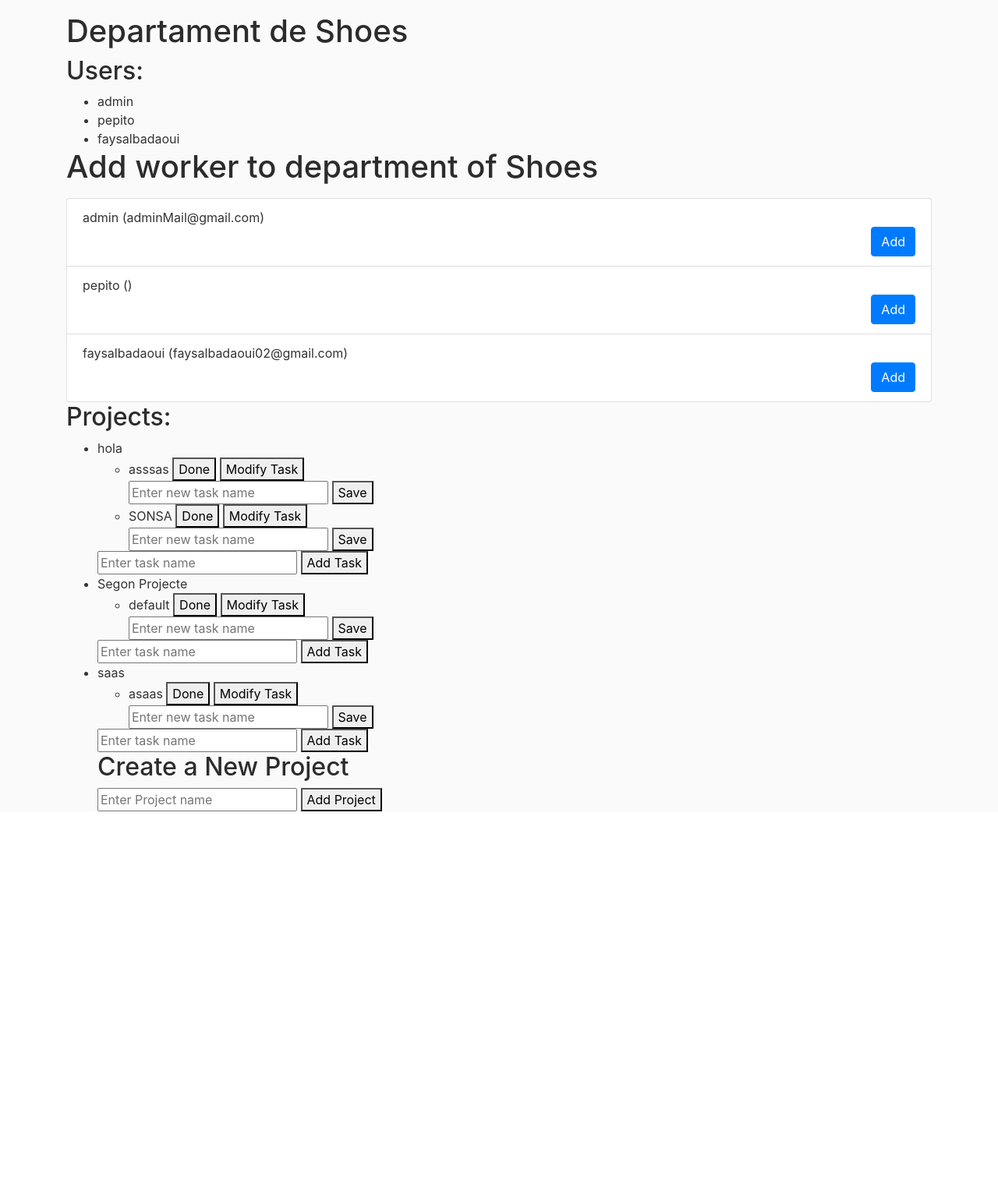
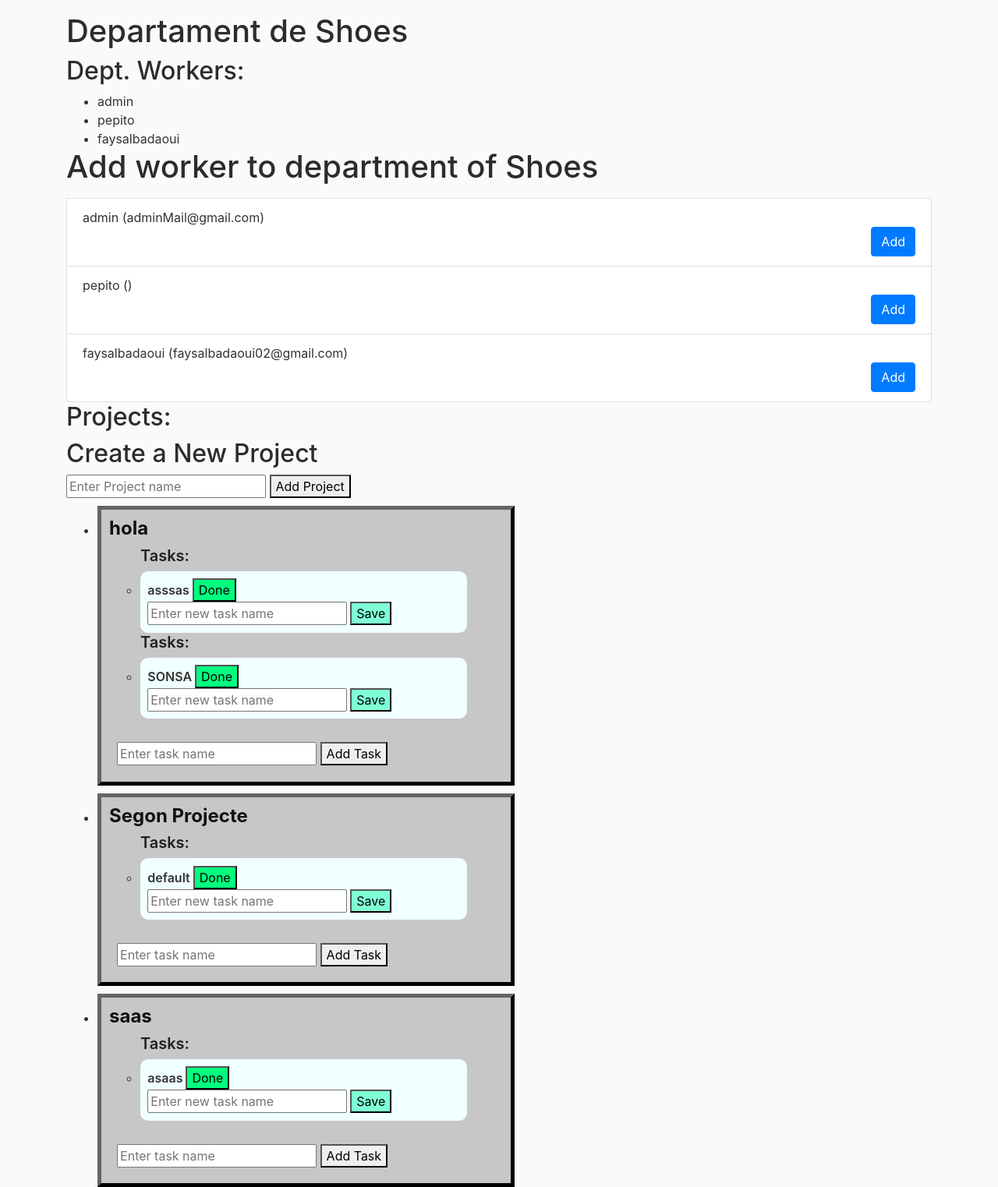
Before and after one commit to FaysalBM/Web-Project-Delivery1, a Django app: page /company/1/department/1/ in a window 1280 px wide. Shown: the part 64-1587 px from the top of the page at 78% size. Before the commit the page ends 1105 px from the top, so only its background shows below. Run offline with Django 4.2, Linux system fonts and the light colour scheme; data comes from the database, SQL or seed files in the repository; both versions use the stored data as it was after the commit; some libraries are stand-ins or nearby versions.

Commit message:
all css done

```diff
--- a/src/wpApp/web/templates/models/department_detail.html
+++ b/src/wpApp/web/templates/models/department_detail.html
@@ -108,7 +108,7 @@
         </header>
         <div class="container">
             <h1>Departament de {{ department.name }}</h1>
-            <h2>Users:</h2>
+            <h2>Dept. Workers:</h2>
             <ul>
             {% for user in department.users.all %}
                 <li>{{ user.username }}</li>
@@ -132,19 +132,27 @@
                 {% endfor %}
             </ul>
             <h2>Projects:</h2>
+            <h2>Create a New Project</h2>
+            <form class="add-project-form" data-department-id="{{ department.id }}">
+                <input type="text" name="project-name" placeholder="Enter Project name">
+                <input type="hidden" name="created_by" value="{{ request.user.id }}">
+                <button type="submit">Add Project</button>
+            </form>
             <ul>
                 {% for project in department.projects.all %}
-                    <li>{{ project.name }}</li>
+                    <li>
+                        <div style="background-color: #c7c7c7; margin-top: 10px; width: 50%; padding: 10px; border-width: 5px; border-color: #111; border-style: outset;">
+                            <h4 style="font-weight: 700; color: #111;">{{ project.name }}</h4>
                             {% if project.tasks.count > 0 %}
                                 {% for task in project.tasks.all %}
                                 <ul>
-                            <li>
+                                    <h5 style="font-weight: 600; color: #202020 ;">Tasks:</h5>
+                                    <li style="font-weight: 600; background-color: azure; padding: 2%; width: 90%; border-radius: 10px;">
                                         {{ task.name }}
-                                <button class="delete-task" data-task-id="{{ task.id }}">Done</button>
-                                <button class="modify-task" data-task-id="{{ task.id }}">Modify Task</button>
+                                        <button style="background-color: springgreen;" class="delete-task" data-task-id="{{ task.id }}">Done</button>
                                         <div class="modify-task-input" style="display: block;">
                                         <input type="text" name="new-task-name" placeholder="Enter new task name">
-                                  <button class="save-modified-task" data-task-id="{{ task.id }}">Save</button>
+                                        <button style="background-color: aquamarine;" class="save-modified-task" data-task-id="{{ task.id }}">Save</button>
                                         </div>
                                     </li>
                                 </ul>
@@ -152,23 +160,21 @@
                             {% else %}
                                 <p>No tasks found for this project.</p>
                             {% endif %}
-                    <form class="add-task-form" data-project-id="{{ project.id }}">
+                                <form style="margin: 2%; margin-top: 6%;" class="add-task-form" data-project-id="{{ project.id }}">
                                     <input type="text" name="task-name" placeholder="Enter task name">
                                     <button type="submit">Add Task</button>
                                 </form>
                                 {% if request.user == project.admin %}
-                        <button class="delete-project" data-project-id="{{ project.id }}">Delete Project</button>
+                                    <button style="background-color: rgb(255, 129, 129); border-radius: 30px; margin: 1%;" class="delete-project" data-project-id="{{ project.id }}">Delete Project</button>
                                 {% endif %}
                             {% empty %}
                                 <p>No projects found for this department.</p>
+                        </div>
+                    </li>
                 {% endfor %}
                 {% block content %}
-                <h2>Create a New Project</h2>
-                <form class="add-project-form" data-department-id="{{ department.id }}">
-                    <input type="text" name="project-name" placeholder="Enter Project name">
-                    <input type="hidden" name="created_by" value="{{ request.user.id }}">
-                    <button type="submit">Add Project</button>
-                </form>
+            </ul>
+
                 {% endblock %}
                 {% block script %}
                 <script>
@@ -334,7 +340,7 @@
 
                 </script>
                 {% endblock %}
-            </ul>
+
         </div>
             <!-- Optional JavaScript -->
         <!-- jQuery first, then Popper.js, then Bootstrap JS -->
```
Also changed, not shown: src/wpApp/db.sqlite3. Lines whose indentation alone changed are shown as unchanged.
